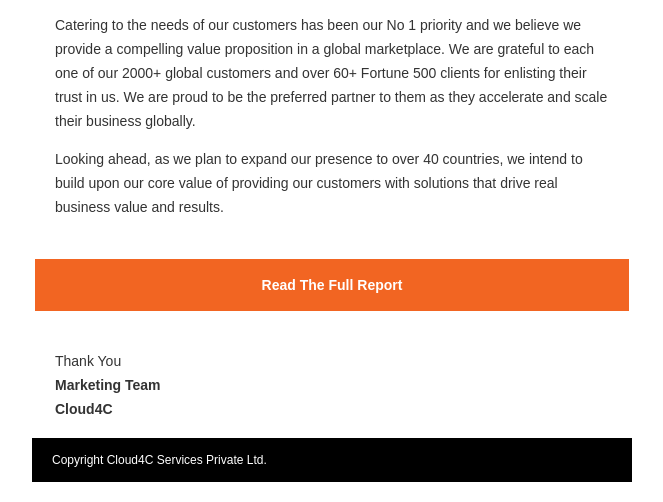
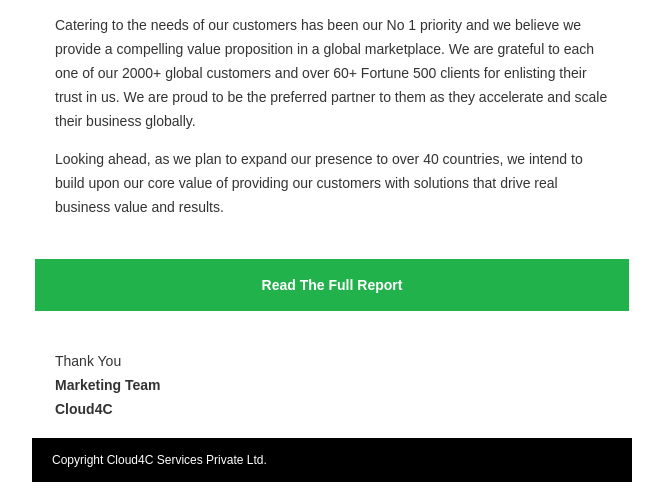
Before and after one commit to thego2guy/assets, a plain HTML site: page cloud4c/email1/index.html in a window 1280 px wide. Shown: the part 834-1336 px from the top of the page, without its empty margins (308-971 px from the left). Drawn offline with Linux system fonts and the light colour scheme.

Commit message:
button background changed

```diff
--- a/cloud4c/email1/index.html
+++ b/cloud4c/email1/index.html
@@ -85,7 +85,7 @@
                     <tr>
                         <td align="right">
                             <div style="margin:10px 0px;">
-                                <a href="https://www.cloud4c.com/CIO_Public_Cloud.php" style="text-decoration:none;color: #fff; display:block; border: none;background: #f26522;padding: 18px 5%;font-size: 14px;font-weight: 700;margin: 20px 0px; width:90%; text-align: center;font-family: Arial, 'Helvetica Neue', Helvetica, sans-serif;" target="_blank">Read The Full Report</a>
+                                <a href="https://www.cloud4c.com/CIO_Public_Cloud.php" style="text-decoration:none;color: #fff; display:block; border: none;background: #22b24c;padding: 18px 5%;font-size: 14px;font-weight: 700;margin: 20px 0px; width:90%; text-align: center;font-family: Arial, 'Helvetica Neue', Helvetica, sans-serif;" target="_blank">Read The Full Report</a>
                             </div>
                         </td>
                     </tr>
```
